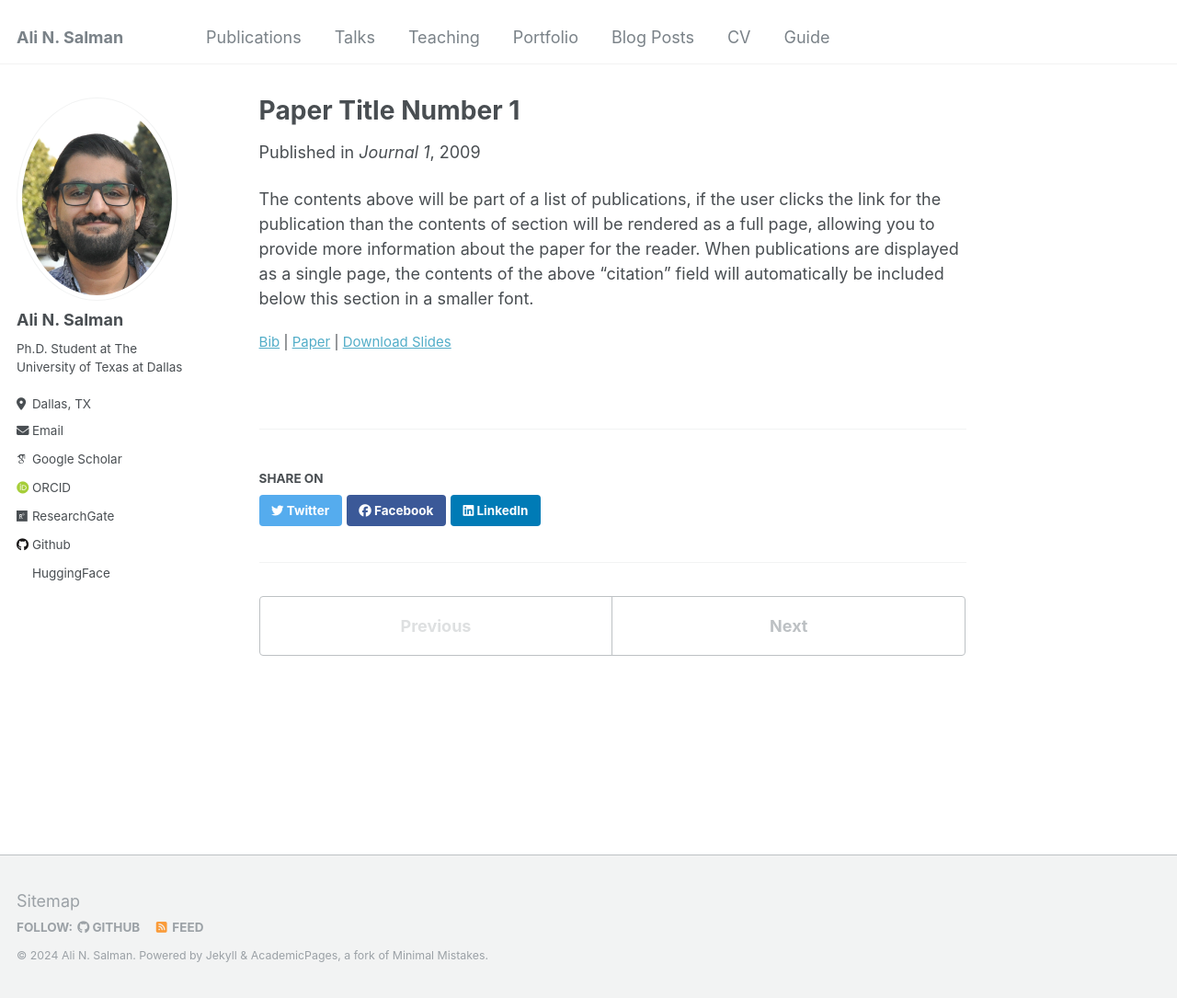
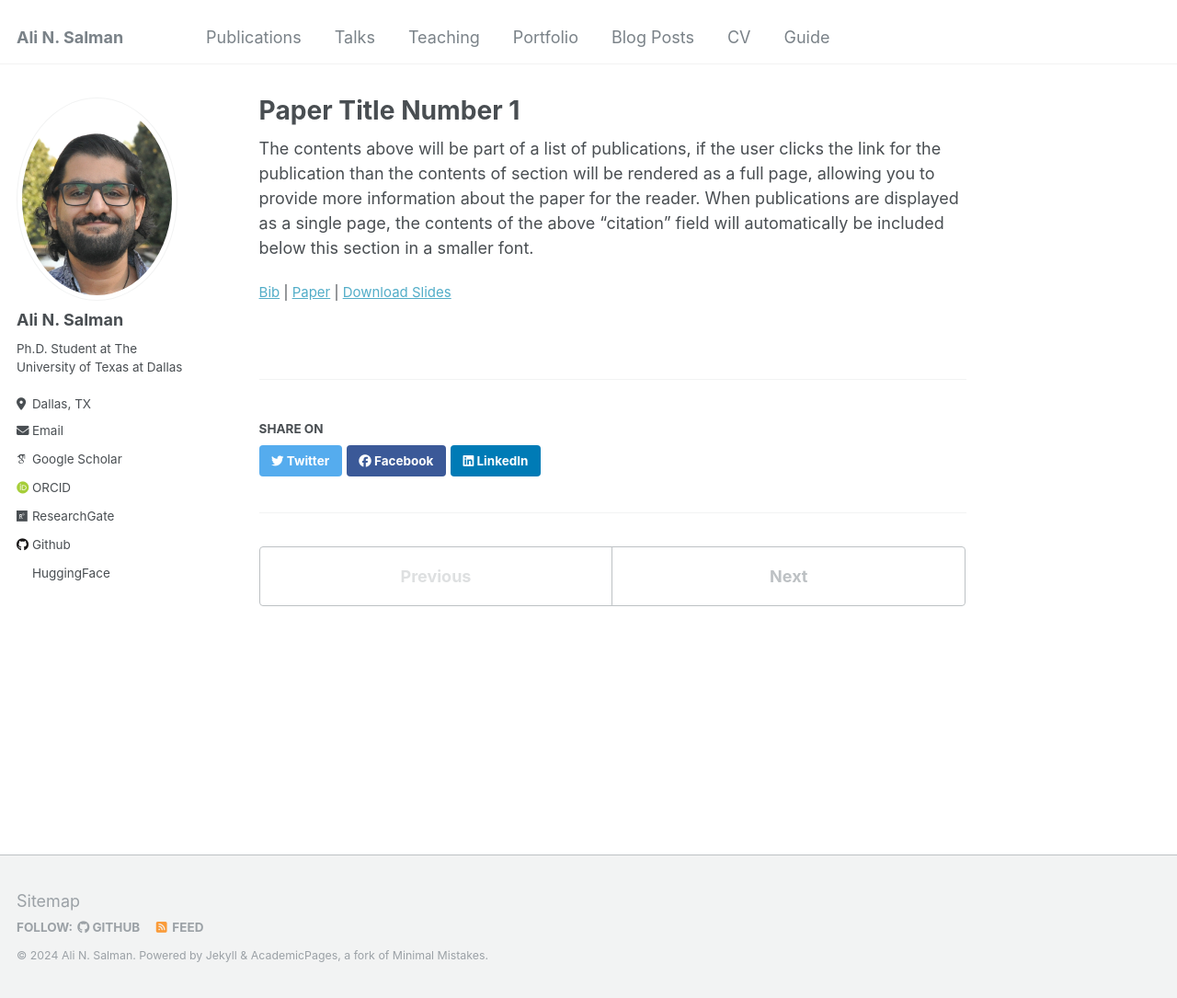
Before and after one commit to 3loi/3loi, a Jekyll site: the page built from _publications/2009-10-01-paper-title-number-1.md, in a window 1280 px wide and 1085 px high. Shown: the whole window at 92% size. Built offline with Jekyll 4.4.1, drawn with Linux system fonts in a browser that asks for light colours; some web fonts are replaced.

Commit message:
Update single.html

```diff
--- a/_layouts/single.html
+++ b/_layouts/single.html
@@ -36,9 +36,6 @@ layout: default
 
         {% if page.collection == 'teaching' %}
           <p> {{ page.type }}, <i>{{ page.venue }}</i>, {{ page.date | default: "1900-01-01" | date: "%Y" }} </p>
-        {% elsif page.venue and page.date %}
-          <p>Published in <i>{{ page.venue }}</i>, {{ page.date | default: "1900-01-01" | date: "%Y" }} </p>
-        {% elsif page.date %}
           <p class="page__date"><strong><i class="fa fa-fw fa-calendar" aria-hidden="true"></i> {{ site.data.ui-text[site.locale].date_label | default: "Published:" }}</strong> <time datetime="{{ page.date | date_to_xmlschema }}">{{ page.date | default: "1900-01-01" | date: "%B %d, %Y" }}</time></p>
         {% endif %}
         </header>
```
